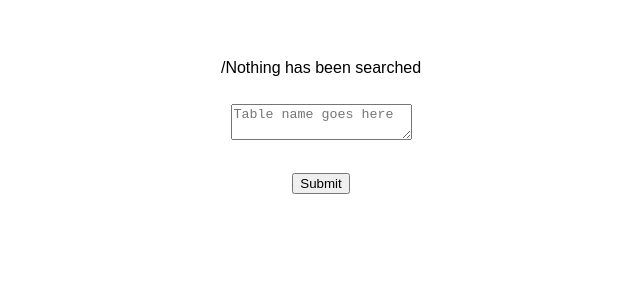
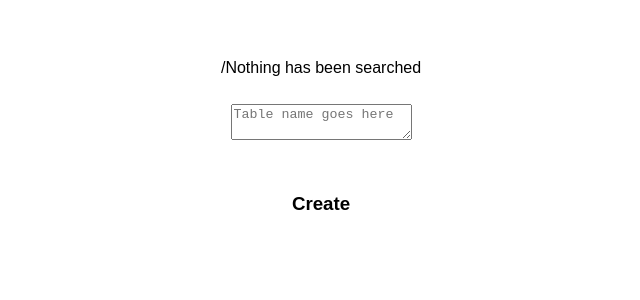
Before and after one commit to SamirMarin/DataMinators_app, a React (Create React App) app: page / in a window 1280 px wide. Shown: the top 300 px of the page, without its empty margins (339-979 px from the left). Built offline with nearby package versions, Linux system fonts and the light colour scheme.

Commit message:
Create a on create with out reload

```diff
--- a/src/Files.js
+++ b/src/Files.js
@@ -44,11 +44,13 @@ class Files extends Component {
     }
   }
   handleSubmit = (tableName, file, thepath) => {
+    alert("loading file")
     filesAPI.loadTable(this.state.tableName['file'], thepath.replace(new RegExp('/', 'g'), '+'), file).then((successMessage) => {
         if (successMessage.error){
           this.setState({success : ''})
         } else{
           this.setState({success: "table has loaded"})
+          alert("done loading")
         }
       })
     }
@@ -79,10 +81,9 @@ class Files extends Component {
                       />
                     </div>
                     <br/>
-                    <input
-                      type="submit"
-                      className="author-area"
-                    />
+                    <dev className="author-area" onClick={(e) => this.handleSubmit(this.state.tableName[file], file, this.props.thepath)}>
+                      <h3> Create </h3>
+                    </dev>
                   </div>
                   <br/>
                 </form>
```
